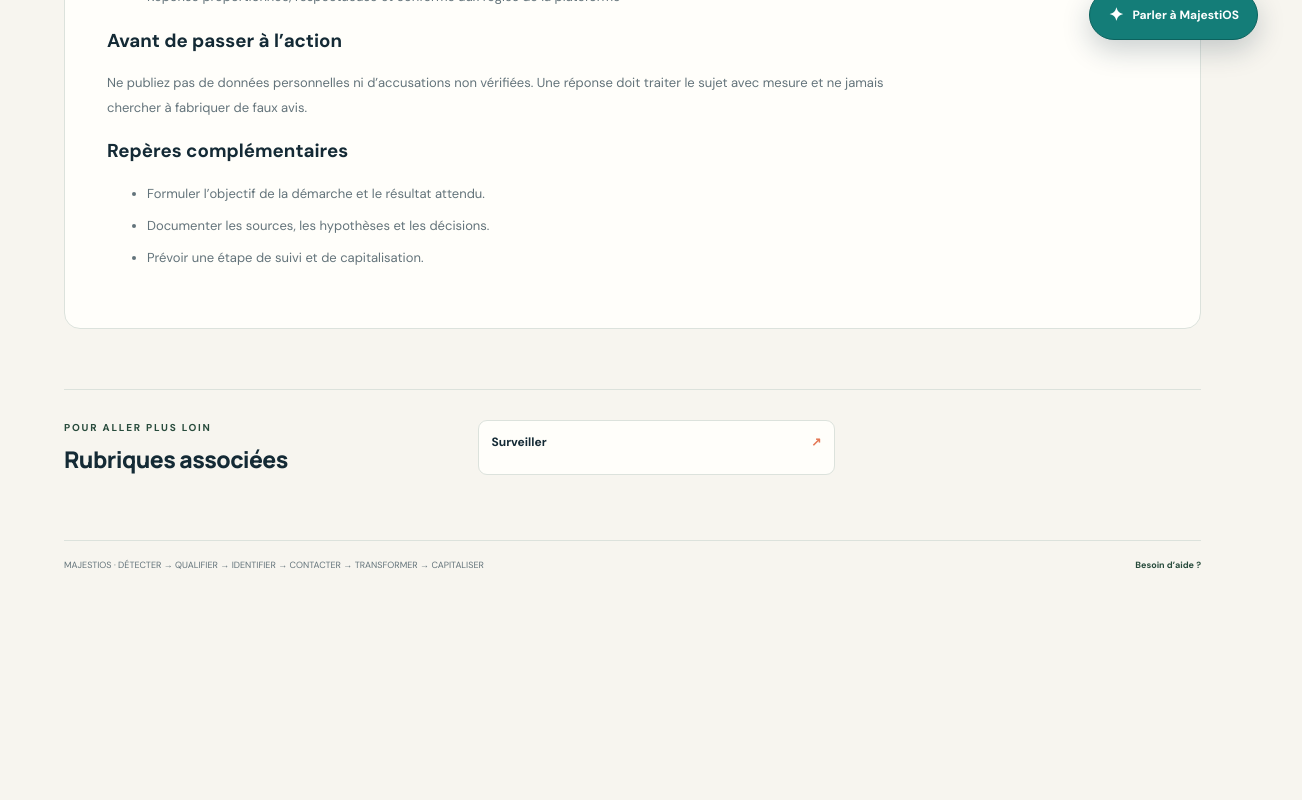
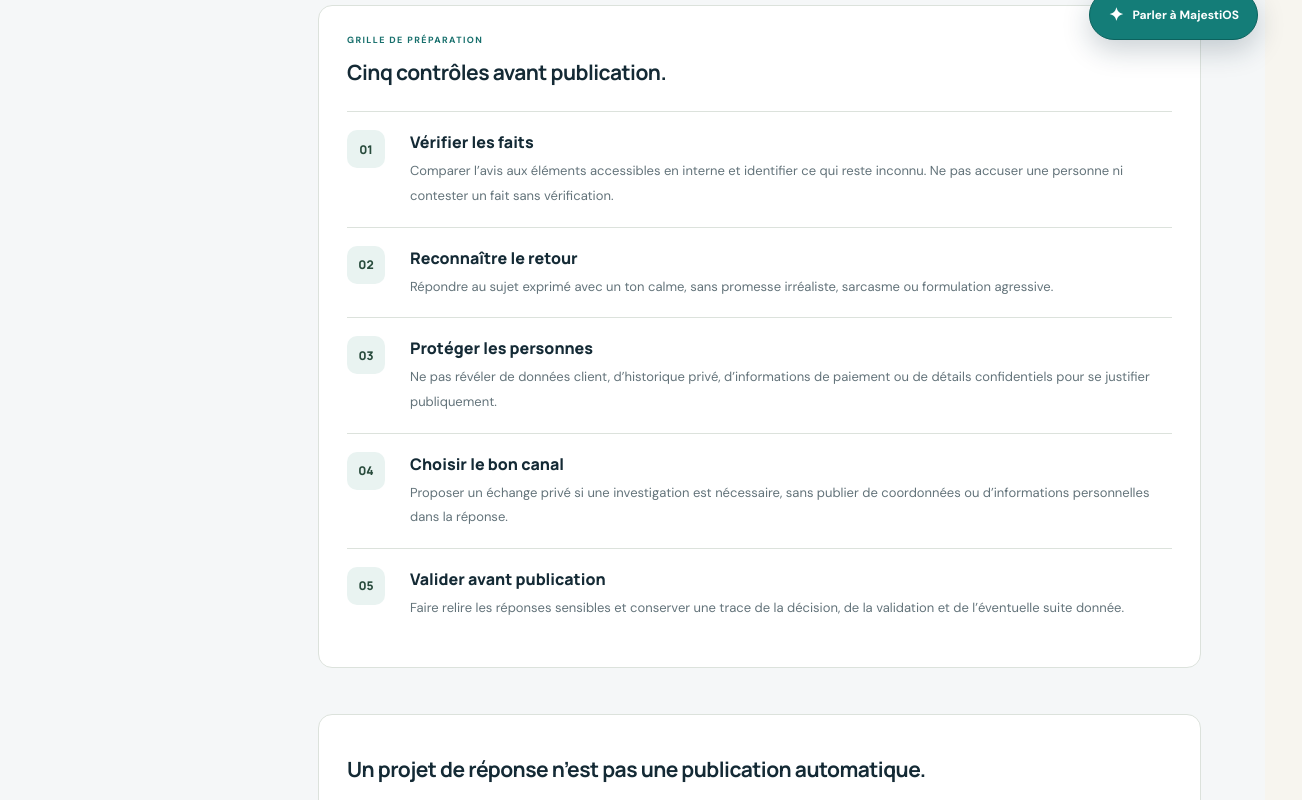
Before and after one commit to Chexpeer/Majestios, a Next.js app: page /developpement-commercial/e-reputation/repondre-aux-avis in a window 1280 px wide. Shown: the part 740-1540 px from the top of the page, 1302 px wide, since content can reach past the window. Before the commit the page ends 1361 px from the top, so only its background shows below. Built offline with nearby package versions, Linux system fonts and the light colour scheme.

Commit message:
Créer une page dédiée à la préparation de réponses aux avis

```diff
--- /dev/null
+++ b/src/app/developpement-commercial/e-reputation/repondre-aux-avis/page.tsx
@@ -0,0 +1,24 @@
+import Link from "next/link";
+import PublicHeader from "@/components/public-header";
+
+export const metadata = {
+ title: "Répondre aux avis en ligne — MajestiOS",
+ description: "Préparer des réponses aux avis en ligne qui soient factuelles, professionnelles, proportionnées et respectueuses de la confidentialité."
+};
+
+const principles = [
+ {title:"Vérifier les faits",text:"Comparer l’avis aux éléments accessibles en interne et identifier ce qui reste inconnu. Ne pas accuser une personne ni contester un fait sans vérification."},
+ {title:"Reconnaître le retour",text:"Répondre au sujet exprimé avec un ton calme, sans promesse irréaliste, sarcasme ou formulation agressive."},
+ {title:"Protéger les personnes",text:"Ne pas révéler de données client, d’historique privé, d’informations de paiement ou de détails confidentiels pour se justifier publiquement."},
+ {title:"Choisir le bon canal",text:"Proposer un échange privé si une investigation est nécessaire, sans publier de coordonnées ou d’informations personnelles dans la réponse."},
+ {title:"Valider avant publication",text:"Faire relire les réponses sensibles et conserver une trace de la décision, de la validation et de l’éventuelle suite donnée."}
+];
+
+export default function RepondreAvisPage() {
+ return <main className="public-site concept-page"><PublicHeader />
+  <section className="how-section concept-hero"><div><span className="section-label">E-RÉPUTATION · RÉPONSE AUX AVIS</span><h1>Répondre avec professionnalisme, <em>sans aggraver la situation.</em></h1><p>Une réponse publique engage l’entreprise. Elle doit rester factuelle, utile et respectueuse, même lorsqu’un avis paraît injuste. L’objectif n’est pas de gagner une dispute en ligne, mais de montrer une démarche sérieuse et de proposer une suite appropriée.</p></div></section>
+  <section className="concept-principles"><span className="section-label">GRILLE DE PRÉPARATION</span><h2>Cinq contrôles avant publication.</h2><ol className="bodacc-steps">{principles.map((d,i)=><li key={d.title}><span>{String(i+1).padStart(2,"0")}</span><div><h3>{d.title}</h3><p>{d.text}</p></div></li>)}</ol></section>
+  <section className="concept-principles"><h2>Un projet de réponse n’est pas une publication automatique.</h2><p>Une proposition générée ou préparée doit être vérifiée par une personne qui connaît le contexte. Les faits incertains doivent être formulés avec prudence ; les demandes complexes, les accusations ou les données sensibles peuvent nécessiter un traitement interne adapté avant toute réponse publique.</p><p><strong>État du service :</strong> cette page décrit la méthode. La génération, la validation et la publication intégrées ne sont pas annoncées comme opérationnelles.</p><div className="route-actions"><Link className="search-submit concept-cta" href="/developpement-commercial/e-reputation">Vue d’ensemble e-réputation ↗</Link><Link className="search-submit concept-cta" href="/developpement-commercial/e-reputation/surveiller">Définir la veille ↗</Link></div></section>
+  <footer className="public-footer"><Link className="footer-brand" href="/">MajestiOS</Link><Link href="/faq#ia-fiabilite">FAQ sur les sources et l’IA</Link><Link href="/developpement-commercial">Services commerciaux</Link></footer>
+ </main>;
+}
```
